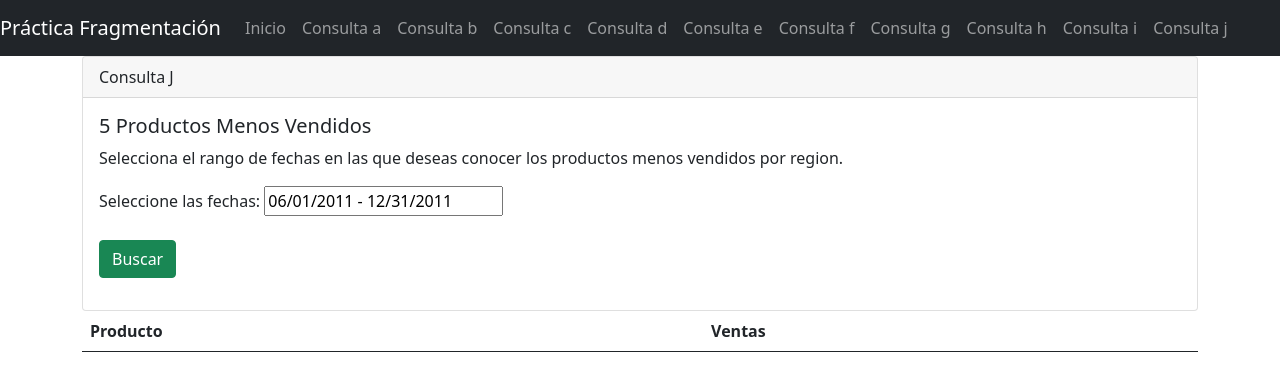
After one commit to AdanNegrete/ConexionSQLPython, a Flask app: page /consulta_j in a window 1280 px wide. The commit adds this page. Shown: the top 391 px of the page. Run offline with Flask 2, Linux system fonts and the light colour scheme; lists and menus that the app fills with data are empty; some libraries are stand-ins or nearby versions.

Commit message:
Add, Updt & Cmpt: Consulta_J & all files around it

```diff
--- a/routes/consultas.py
+++ b/routes/consultas.py
@@ -384,3 +384,35 @@ def consi():
             ventas.append({"Region": row[0], "VentasTotales": row[1]})
         conn.close()
         return render_template('consulta_i.html', ventas = ventas)
+#~~~~~~~~~~~~~~~~~~~~~~~~~~~~~~~~~~~~~~~~~~~~~~~~~~~~~~~~~~~~~~~~~~~~~~~~~~~~~~~~~~~~~~~~~~~~~~
+# Consulta J
+@consultas.route("/consulta_j")
+def consulta_j():
+    return render_template('consulta_j.html')
+
+@consultas.route("/consj", methods=['POST'])
+def consj():
+    global inst
+    global instancias
+    if request.method == 'POST':
+        productos=[]
+        opt=request.form['daterange']
+        if opt == '':
+            flash('No se han seleccionado fechas')
+            return redirect(url_for('consultas.consulta_j'))
+
+        fechas = opt.split(" - ")
+
+        fechaini=fechas[0].split("/")
+        fecha_i=fechaini[2]+'-'+fechaini[0]+'-'+fechaini[1]
+
+        fechafin=fechas[1].split("/")
+        fecha_f=fechafin[2]+'-'+fechafin[0]+'-'+fechafin[1]
+
+        conn = connection(inst)
+        cursor = conn.cursor()
+        cursor.execute("EXEC usp_ConsJPrsVen ?,?,?,?",fecha_i,fecha_f,instancias.get('sales'),instancias.get('production'))
+        for row in cursor.fetchall():
+            productos.append({"Nombre": row[0], "Ventas": row[1]})
+        conn.close()
+        return render_template('consulta_j.html', productos=productos)
--- /dev/null
+++ b/templates/consulta_j.html
@@ -0,0 +1,50 @@
+{% include 'header.html' %}
+
+<form id="formulario" method="post" action="/consj">
+
+    <div class="card">
+        <div class="card-header">
+            Consulta J
+        </div>
+        <div class="card-body">
+            <h5 class="card-title">5 Productos Menos Vendidos</h5>
+            <p class="card-text">
+                Selecciona el rango de fechas en las que deseas conocer los productos menos vendidos por region.
+                <br/>
+                <div class="form-group">
+                    <label for="daterange">Seleccione las fechas: </label>
+                    {% include 'calendar.html' %}
+                </div>
+                <br/>
+                <div class="form-group">
+                    <button type="submit" class="btn btn-success" id="btn-cons">
+                        Buscar
+                    </button>
+                </div>
+
+            </p>
+        </div>
+    </div>
+
+</form>
+<script></script>
+<div id="tabla_i">
+    <table class="table">
+        <thead>
+            <tr>
+            <th scope="col">Producto</th>
+            <th scope="col">Ventas</th>
+            </tr>
+        </thead>
+        <tbody>
+            {% for producto in productos %}
+                <tr>
+                    <td>{{ producto.Nombre }}</th>
+                    <td>{{ producto.Ventas }}</td>
+                </tr>
+            {% endfor %}
+        </tbody>
+    </table>
+</div>
+
+{% include 'footer.html' %}
--- a/templates/header.html
+++ b/templates/header.html
@@ -48,7 +48,7 @@
                         <a class="nav-link" href="{{url_for('consultas.consulta_i')}}">Consulta i</a>
                     </li>
                     <li class="nav-item active">
-                        <a class="nav-link" href="#">Consulta j</a>
+                        <a class="nav-link" href="{{url_for('consultas.consulta_j')}}">Consulta j</a>
                     </li>
                 </ul>
             </div>
```
Also changed, not shown: Sql/StoredProcedures.sql (+33 -24 lines).
